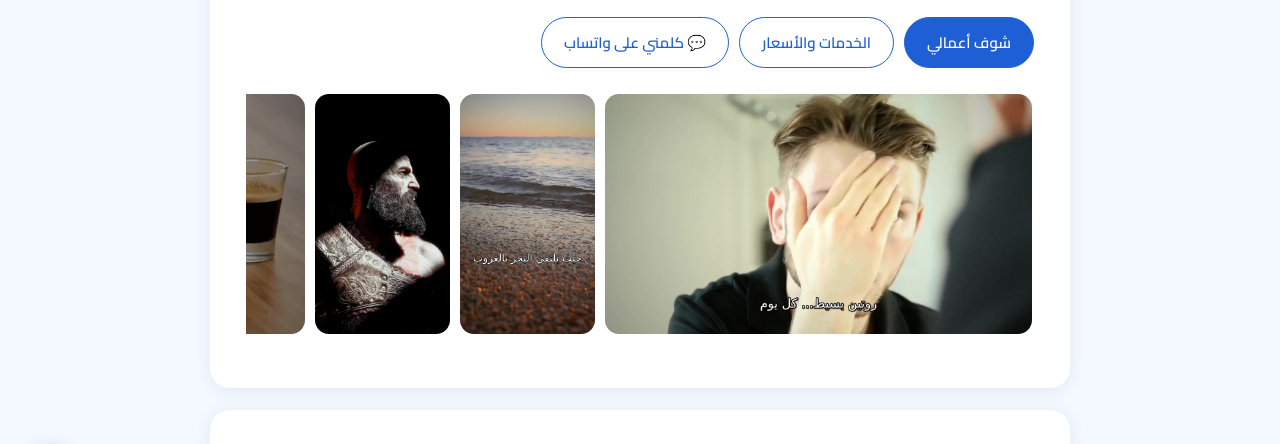
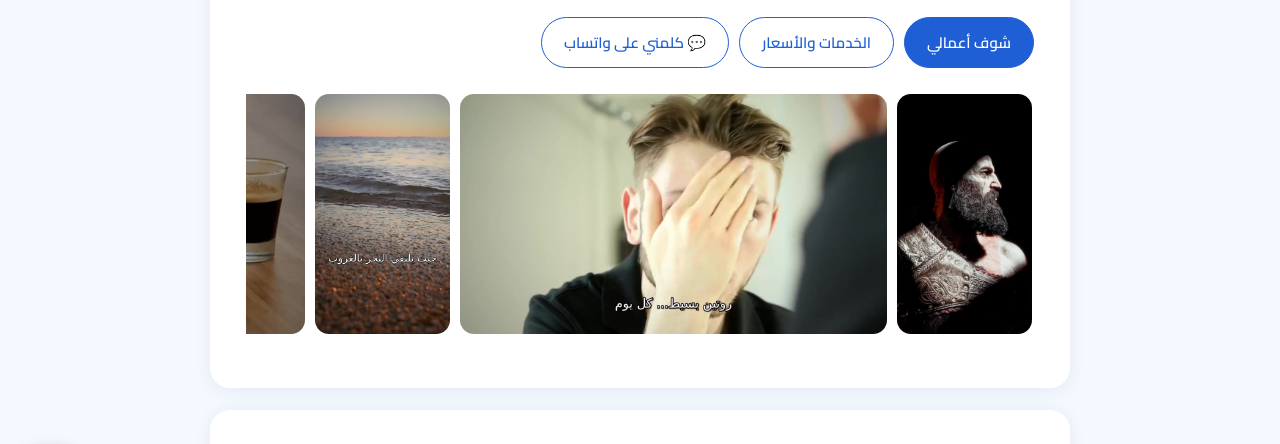
Before and after one commit to mohamedamrcut/mohamedamrcut.github.io, a plain HTML site: page ar.html in a window 1280 px wide. Shown: the part 286-730 px from the top of the page. Drawn offline with Linux system fonts and the light colour scheme; no server answers.

Commit message:
Home hero strip: God of War first

```diff
--- a/ar.html
+++ b/ar.html
@@ -26,7 +26,7 @@
 <main>
 <section class="card"><p class="fact">الإسكندرية، مصر · 4 سنين مونتاج</p><h1>مونتاج فيديو وترجمة عربية ومواقع تفاعلية</h1><p>بعمل مونتاج للفيديوهات القصيرة، وبضيف ترجمة عربية واضحة، وبعمل مواقع تفاعلية. لغتي الأم العربية وبتكلم إنجليزي كويس. ابعتلي الفيديو وهترجعلك حاجة جاهزة للنشر.</p>
 <div class="btns"><a class="btn p" href="ar-work.html">شوف أعمالي</a><a class="btn" href="ar-services.html">الخدمات والأسعار</a><a class="btn" href="https://wa.me/201210699651" target="_blank" rel="noopener">💬 كلمني على واتساب</a></div>
-<div class="strip"><img data-zoom src="skincare.jpg" alt="ريل إعلاني لمنتج عناية بالبشرة"><img data-zoom src="beach.jpg" alt="ريل سفر ترويجي"><img data-zoom src="gow.jpg" alt="مشهد من God of War Ragnarök"><img data-zoom src="desk.jpg" alt="ريل ترويجي لخدمة ترجمة"></div></section>
+<div class="strip"><img data-zoom src="gow.jpg" alt="مشهد من God of War Ragnarök"><img data-zoom src="skincare.jpg" alt="ريل إعلاني لمنتج عناية بالبشرة"><img data-zoom src="beach.jpg" alt="ريل سفر ترويجي"><img data-zoom src="desk.jpg" alt="ريل ترويجي لخدمة ترجمة"></div></section>
 <section class="card"><p class="kicker">بعمل إيه</p><div class="cards"><a class="mini" href="ar-services.html#edit"><span class="ic">🎬</span><b>مونتاج فيديو</b><span>ريلز وشورتس وتيك توك، جاهزين للنشر.</span><em>اعرف أكتر →</em></a><a class="mini" href="ar-services.html#sub"><span class="ic">💬</span><b>ترجمة عربية</b><span>دقيقة وسهلة القراءة على الموبايل.</span><em>اعرف أكتر →</em></a><a class="mini" href="ar-services.html#web"><span class="ic">🌐</span><b>مواقع تفاعلية</b><span>صفحات فيها أزرار وتنقل ونموذج تواصل.</span><em>اعرف أكتر →</em></a></div></section>
 <section class="card"><p class="kicker">نبذة</p><figure><img src="sunset.jpg" alt="محمد عمرو، مونتير ومترجم عربي من الإسكندرية."><figcaption>محمد عمرو، مونتير ومترجم عربي من الإسكندرية.</figcaption></figure><p>باستخدم أدوات ذكاء اصطناعي لتسريع جزء من الشغل، وكل فيديو بيتراجع يدويًا بالكامل قبل التسليم. المواعيد والتفاصيل الصغيرة هي الشغل كله، وبتعامل معاها كده.</p><div class="btns"><a class="btn p" href="https://wa.me/201210699651" target="_blank" rel="noopener">💬 كلمني على واتساب</a><a class="btn" href="tel:+201210699651">📞 اتصل</a><a class="btn" href="mailto:mamr97794@gmail.com">✉️ ابعتلي إيميل</a></div></section>
 <section class="card" id="rv" data-l="ar" data-u="https://yijzzkixflpbzbpsefak.supabase.co" data-k="sb_publishable_Kt_xxMXRyuI7ZvkEfktP_g_hFiJs_TH" data-m='{"lang": "ar", "h": "آراء الزوار", "note": "التقييم مفتوح لأي حد، فدي آراء زوار مش شهادات عملاء متأكد منها.", "btn": "سيب تقييم", "nm": "اسمك", "st": "تقييمك", "cm": "تعليقك (لحد 500 حرف، من غير روابط)", "send": "انشر التقييم", "ok": "شكرا، التقييم اتنشر.", "wait": "إنت نشرت تقييم من شوية. جرب تاني بعد كام دقيقة.", "link": "الروابط مش مسموحة في التقييمات.", "err": "معرفناش ننشر التقييم. جرب تاني بعدين.", "pick": "اختار تقييم من 1 لـ 5 نجوم.", "avg": "المتوسط من", "rv": "تقييم", "rvs": "تقييمات"}'><p class="kicker">آراء الزوار</p><div id="rv-sum" hidden></div><ul id="rv-list" class="rvl"></ul><button class="btn" type="button" id="rv-open">سيب تقييم</button><form id="rv-form" hidden><label for="rv-n">اسمك</label><input id="rv-n" maxlength="60" required autocomplete="name"><label id="rv-sl">تقييمك</label><div class="stars" role="radiogroup" aria-labelledby="rv-sl"></div><label for="rv-c">تعليقك (لحد 500 حرف، من غير روابط)</label><textarea id="rv-c" rows="4" maxlength="500" required></textarea><input id="rv-h" class="hp" tabindex="-1" autocomplete="off" aria-hidden="true"><p class="note" id="rv-msg" role="status"></p><button class="btn solid" type="submit">انشر التقييم</button></form><p class="note">التقييم مفتوح لأي حد، فدي آراء زوار مش شهادات عملاء متأكد منها.</p></section>
```
Also changed, not shown: index.html (+1 -1 lines).
